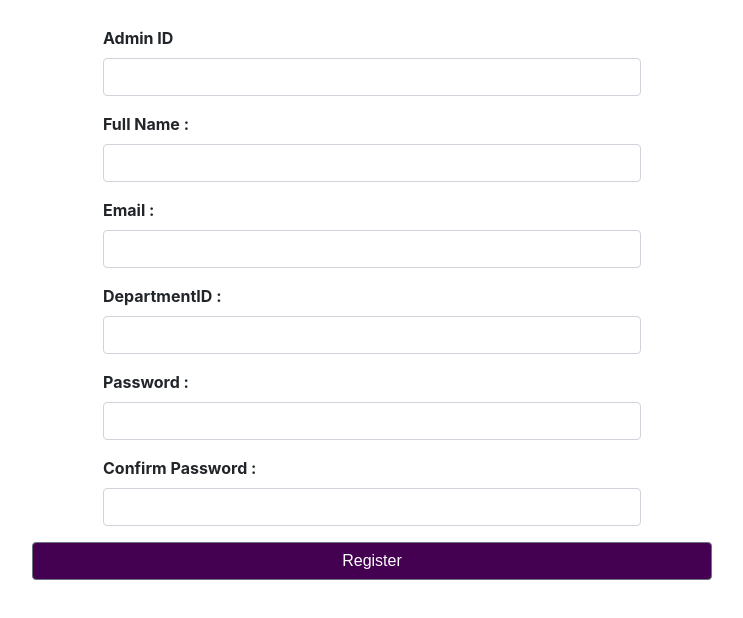
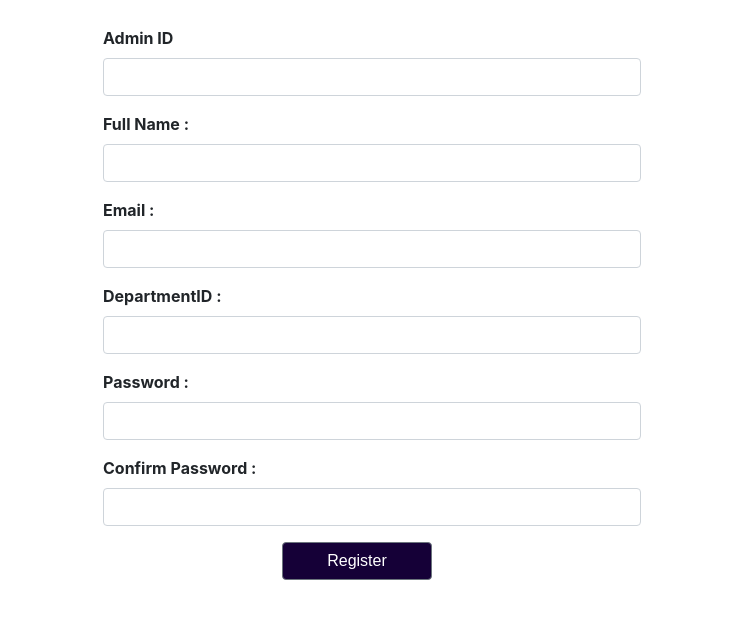
Before and after one commit to nadeesha1997/sp-frontend, a React (Create React App) app: page /AdminRegisterForm in a window 1280 px wide. Shown: the top 618 px of the page, without its empty margins (83-826 px from the left). Built offline with nearby package versions, Linux system fonts and the light colour scheme.

Commit message:
Modified registration forms

```diff
--- a/src/components/TimeTable/HomepageNavbar.js
+++ b/src/components/TimeTable/HomepageNavbar.js
@@ -53,7 +53,7 @@ class HomepageNavbar extends Component{
                         </ul>*/}
                         </div>
                        {/* <div className="cols-lg-12 col-md-4 col-sm-12">*/}
-                            <div className="locate">
+                            <div  className="locate">
                                 <CalendarNew updateDate={this.updateDate}/>
                             </div>
                        {/* </div>*/}
--- a/src/components/registration/AdminRegisterForm.js
+++ b/src/components/registration/AdminRegisterForm.js
@@ -160,9 +160,8 @@ class AdminRegisterForm extends Component {
                             </div>
                         </FormGroup>
 
-                        <div className="col-sm-12">
-                            <Button className="btn-block" style={{backgroundColor: '#440151',fontFamily:'Arial'}}>
-
+                        <div className="col-sm-2">
+                            <Button className="btn-block" style={{fontFamily:'Arial',width:150,backgroundColor:'#150037',marginLeft:250}}>
                                 Register
                             </Button>
                         </div>
--- a/src/components/registration/LecturerRegisterForm.js
+++ b/src/components/registration/LecturerRegisterForm.js
@@ -164,7 +164,7 @@ class LecturerRegisterForm extends Component {
 
                         <div className="col-sm-12">
 
-                            <Button className="btn-block" style={{backgroundColor: '#440151',fontFamily:'Arial'}} >
+                            <Button className="btn-block" style={{fontFamily:'Arial',width:150,backgroundColor:'#150037',marginLeft:250}} >
 
 
                                 Register
--- a/src/components/registration/RegistrationNavbar.js
+++ b/src/components/registration/RegistrationNavbar.js
@@ -40,20 +40,21 @@ class RegistrationNavbar extends React.Component {
                     <ul className="navbar-nav ml-auto">
                         <li className="nav-item">
                             <a className="nav-link">
-                                <Button style={{
+                                You are not logged in.<Button style={{
                                     width: 150,
                                     backgroundColor: '#440151',
-                                    marginTop: 0,
+                                  /*  marginTop: 5,*/
                                     marginLeft: 20,
                                     marginRight: 10
                                 }} type='submit'>
+
                                     <Link to="/Login"><b>Log In</b> </Link>
                                 </Button>
                                 {/*<span className="fa fa-sign-in"/> <Link to="./Login">Login</Link>*/}
                             </a>
-                            <a className="navbar-brand   mb-.2">
+                           {/* <a className="navbar-brand   mb-.2">
                                 <h6>You are not log in.</h6>
-                            </a>
+                            </a>*/}
                         </li>
                     </ul>
 
--- a/src/components/registration/StudentRegisterForm.js
+++ b/src/components/registration/StudentRegisterForm.js
@@ -161,7 +161,7 @@ class StudentRegisterForm extends Component {
                         </FormGroup>
 
                         <div className="col-sm-12">
-                            <Button className="btn-block" style={{backgroundColor: '#440151',fontFamily:'Arial'}}>
+                            <Button className="btn-block" style={{fontFamily:'Arial',width:150,backgroundColor:'#150037',marginLeft:250}}>
 
                                 Register
                             </Button>
```
Also changed, not shown: src/images/FOE.jpg (added).
